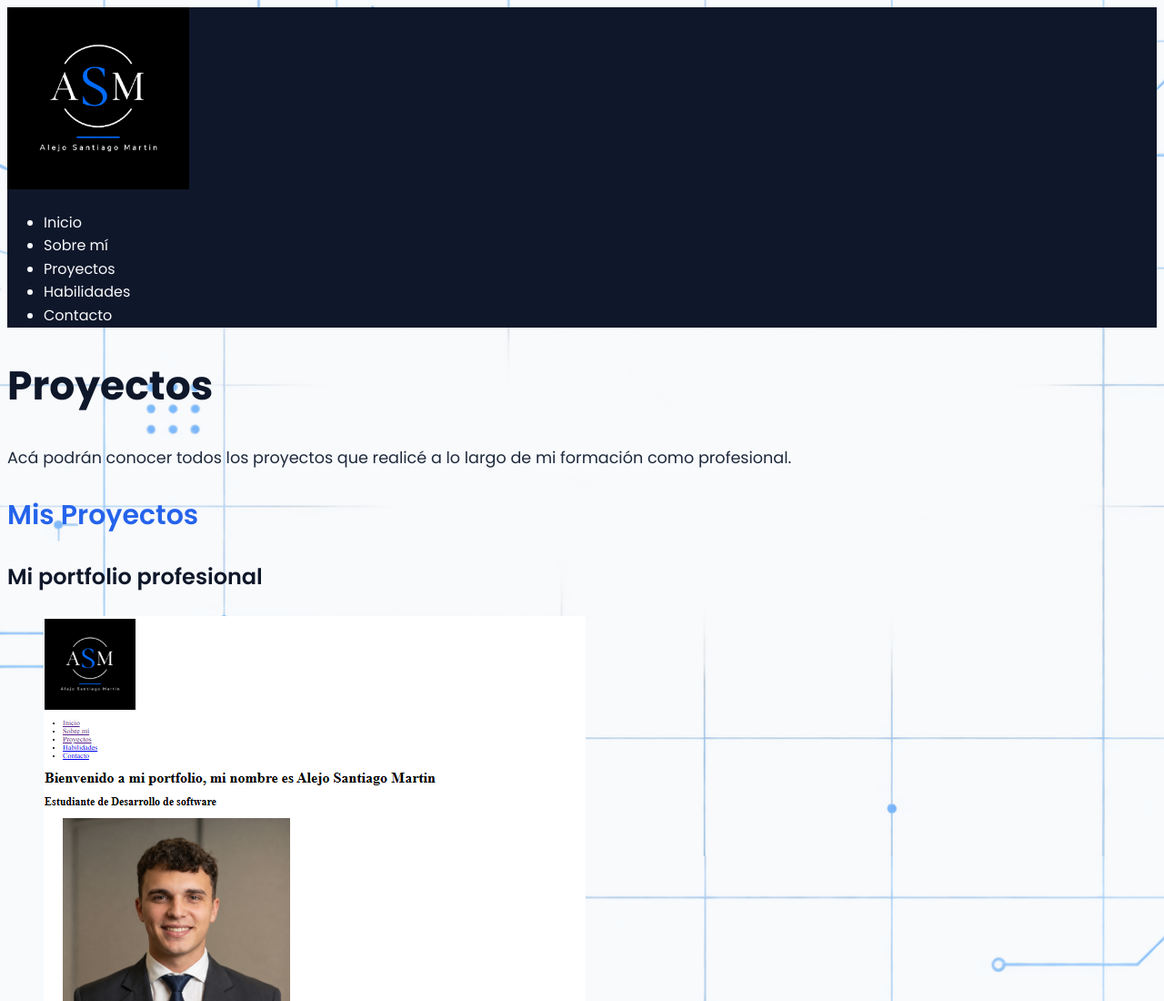
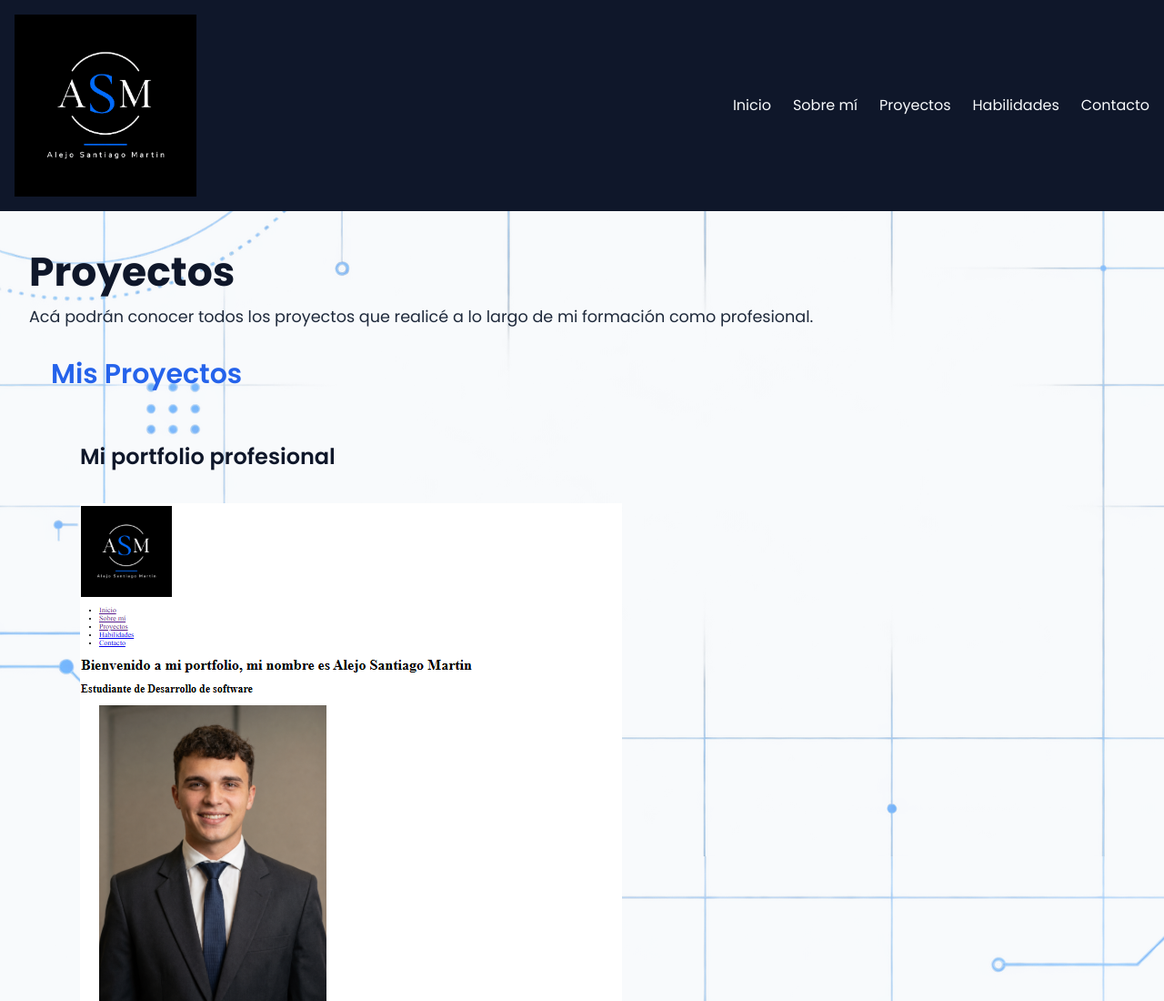
Before and after one commit to Alejo12254/proyecto-web-coder, a plain HTML site: page pages/proyectos.html in a window 1280 px wide. Shown: the top 1100 px of the page at 91% size. Drawn offline with Linux system fonts and the light colour scheme.

Commit message:
Add files via upload

```diff
--- a/css/styles.css
+++ b/css/styles.css
@@ -8,7 +8,15 @@ gris oscuro: #1E293B
 naranja: #F0832A
 */
 
+* {
+    margin: 0;
+    padding: 0;
+    box-sizing: border-box;
+}
 
+.nav-items {
+    list-style: none;
+}
 /* estilos generales de la pagina */
 .pagina {
     font-family: "Poppins", sans-serif;
@@ -35,13 +43,22 @@ naranja: #F0832A
 }
 
 
-/* estilo del encabezado y pie de pagina*/
-.encabezado, .pie-pagina {
+/* estilo del encabezado*/
+.encabezado {
+    background-color: #0F172A;
+    color: #F8FAFC;
+    display: flex;
+    justify-content: space-between;
+    align-items: center;
+    padding: 1rem;
+
+}
+
+/* estilo pie de pagina*/
+.pie-pagina {
     background-color: #0F172A;
     color: #F8FAFC;
 }
-
-
 /* titulo principal */
 .titulo-principal {
     color: #0F172A;
@@ -80,3 +97,30 @@ naranja: #F0832A
     font-size: 1rem;
     font-weight: 400;
 }
+
+.nav-menu {
+    display: flex;
+    align-items: center;
+    gap: 1.5rem;
+}
+
+.seccion {
+    display: flex;
+    flex-direction: column;
+    gap: 1rem;
+    padding: 1.5rem;
+    margin-bottom: 2rem;
+}
+
+.main-ed {
+    padding: 2rem;
+
+}
+
+.card {
+    display: flex;
+    flex-direction: column;
+    gap: 2rem;
+    padding: 2rem;
+    margin-bottom: 2rem;
+}
--- a/pages/proyectos.html
+++ b/pages/proyectos.html
@@ -12,21 +12,21 @@
     <header class="encabezado">
         <img src="../img/logo.png" alt="Logo de la página" width="200">
         <nav>
-            <ul>
-                <li><a class="enlace" href="../index.html">Inicio</a></li>
-                <li><a class="enlace" href="./sobre-mi.html">Sobre mí</a></li>
-                <li><a class="enlace" href="#">Proyectos</a></li>
-                <li><a class="enlace" href="./habilidades.html">Habilidades</a></li>
-                <li><a class="enlace" href="./contacto.html">Contacto</a></li>
+            <ul class="nav-menu">
+                <li class="nav-items"><a class="enlace" href="../index.html">Inicio</a></li>
+                <li class="nav-items"><a class="enlace" href="./sobre-mi.html">Sobre mí</a></li>
+                <li class="nav-items"><a class="enlace" href="#">Proyectos</a></li>
+                <li class="nav-items"><a class="enlace" href="./habilidades.html">Habilidades</a></li>
+                <li class="nav-items"><a class="enlace" href="./contacto.html">Contacto</a></li>
             </ul>
         </nav>
     </header>
-    <main>
+    <main class="main-ed">
         <h1 class="titulo-principal">Proyectos</h1>
         <p class="parrafo">Acá podrán conocer todos los proyectos que realicé a lo largo de mi formación como profesional.</p>
-        <section>
+        <section class="seccion">
             <h2 class="titulo-dos">Mis Proyectos</h2>
-            <article>
+            <article class="card">
                 <h3 class="titulo-tres">Mi portfolio profesional</h3>
                 <figure>
                     <img src="../img/portfolio.png" alt="Vista del inicio de mi portfolio">
@@ -44,7 +44,7 @@
                 </ul>
 
             </article>
-            <article>
+            <article class="card">
                 <h3 class="titulo-tres">Proyecto de programación en la facultad</h3>
                 <img src="../img/poyect-facu.png" alt="Vista final del proyecto académico.">
                 <p class="parrafo">Desarrollé Lorem ipsum dolor sit amet consectetur adipisicing elit. Itaque, tempore! Optio, quis. Hic, vero ipsam!</p>
```
Also changed, not shown: index.html (+10 -10 lines), pages/contacto.html (+6 -6 lines), pages/habilidades.html (+6 -6 lines), pages/sobre-mi.html (+6 -6 lines).
